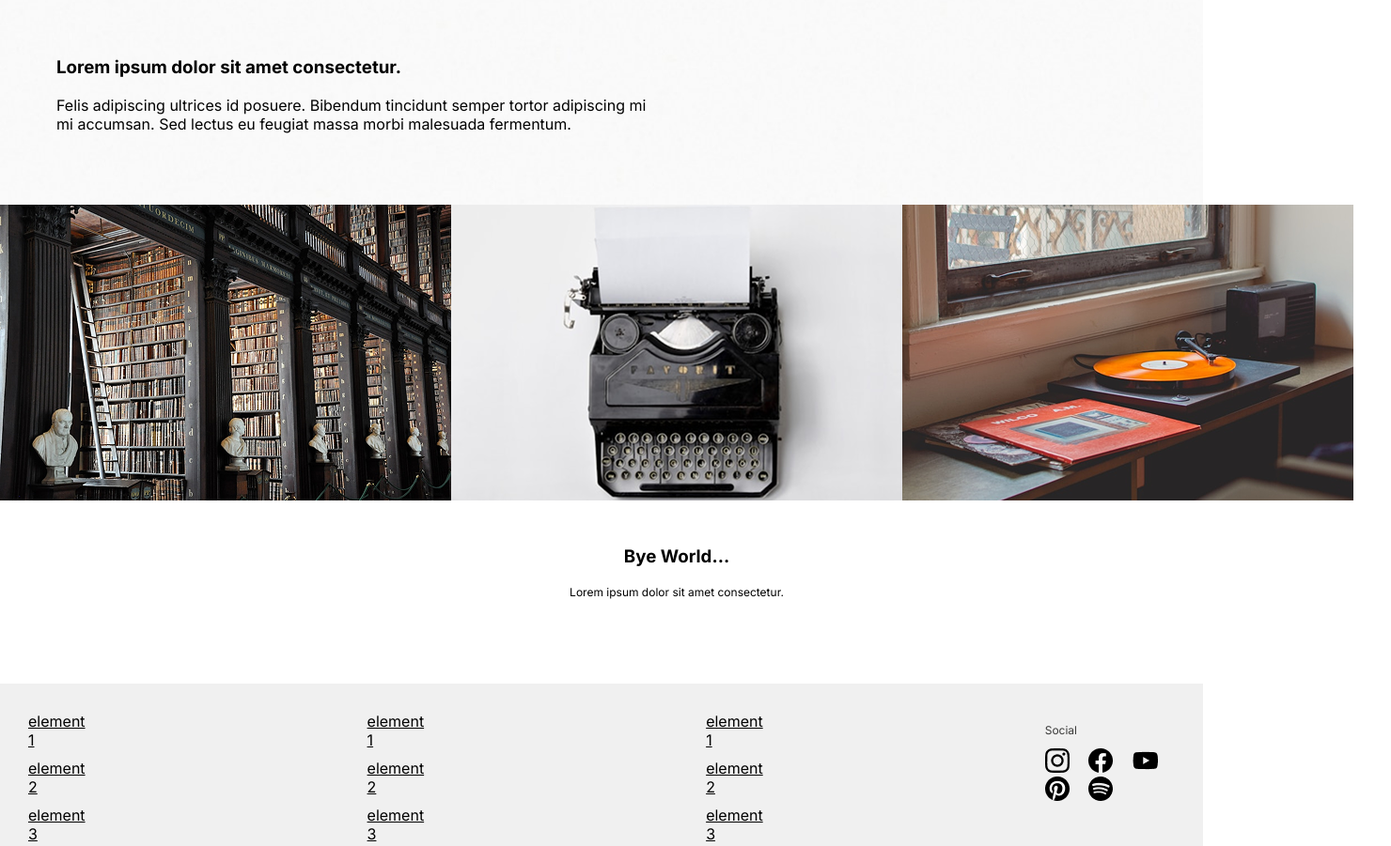
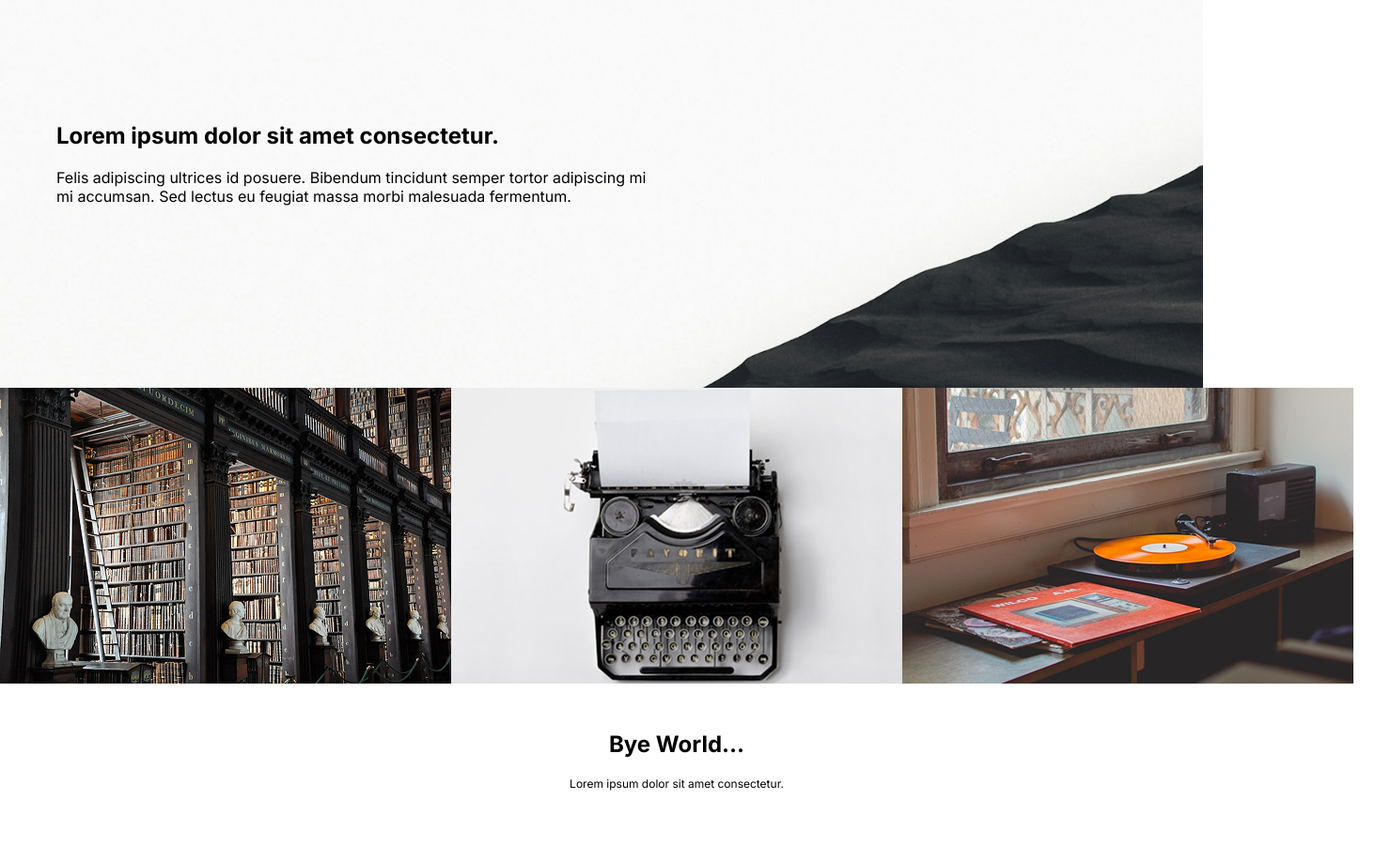
Before and after one commit to robert100i/Simple-Website, a plain HTML site: page index.html in a window 1280 px wide. Shown: the part 780-1681 px from the top of the page at 94% size, 1480 px wide, since content can reach past the window. Drawn offline with Linux system fonts and the light colour scheme.

Commit message:
Ajustes em imagens e textos

```diff
--- a/index.html
+++ b/index.html
@@ -34,7 +34,7 @@
     </div>
     <div class="box3">
         <div class="textBox3">
-            <h3>Lorem ipsum dolor sit amet consectetur.</h3>
+            <h2>Lorem ipsum dolor sit amet consectetur.</h2>
             <p>Felis adipiscing ultrices id posuere. Bibendum tincidunt semper tortor adipiscing mi mi accumsan. Sed lectus eu feugiat massa morbi malesuada fermentum.</p>
         </div>
     </div>
@@ -44,7 +44,7 @@
         <img src="imgs/Frame 307.png" alt="">
     </div>
     <div class="bye">
-        <h3>Bye World...</h3>
+        <h2>Bye World...</h2>
         <p>Lorem ipsum dolor sit amet consectetur.</p>
     </div>
     <div class="footer">
--- a/main.css
+++ b/main.css
@@ -54,7 +54,7 @@ body {
     height: 199px;
     margin: 0 auto;
     text-align: center;
-    padding: 60px 20px 10px;
+    padding: 60px 0px 10px;
 }
 
 .box1 > h2  {
@@ -93,11 +93,15 @@ body {
 
 .box3 {
     background-image: url(imgs/frame4.jpg);
+    background-size: cover;
+    background-position: 100%;
     padding: 60px;
+    gap: 6px;
+    height: 323px;
 }
 
 .textBox3 {
-    margin-top: 30px;
+    margin-top: 100px;
     width: 640px;
 }
 
```
